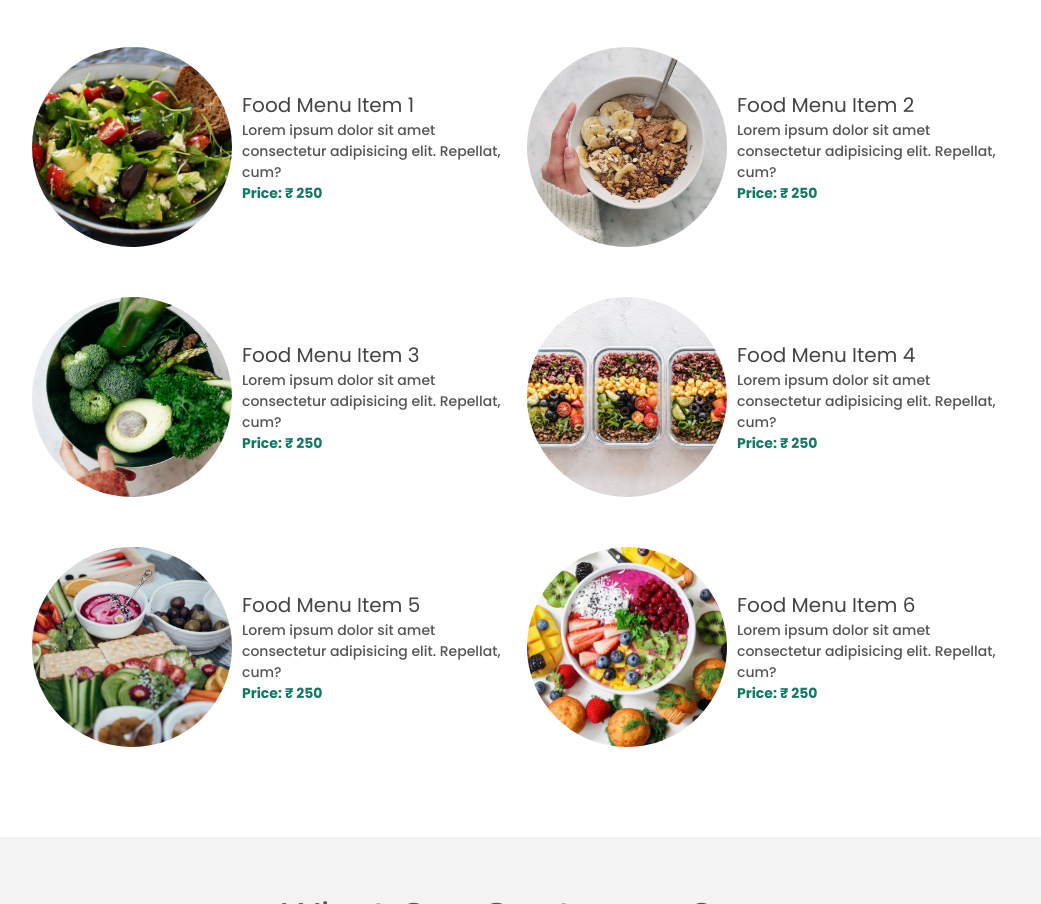
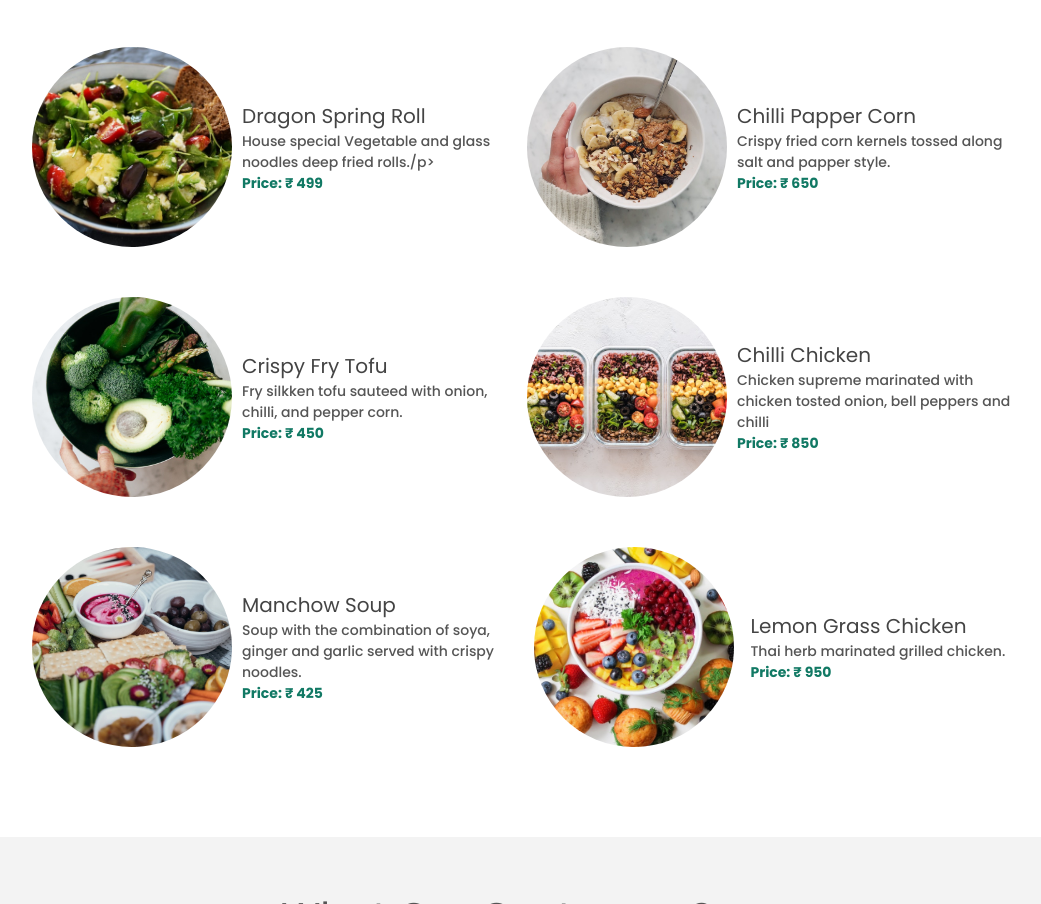
Before and after one commit to ashrafkhan0786/Food-Factory, a plain HTML site: page index.html in a window 1280 px wide. Shown: the part 1633-2537 px from the top of the page, without its empty margins (118-1159 px from the left). Drawn offline with nearby package versions, Linux system fonts and the light colour scheme.

Commit message:
Update index.html

```diff
--- a/index.html
+++ b/index.html
@@ -86,49 +86,49 @@
             <div class="food-menu-item">
                 <div class="food-menu-img"><img src="./img/food-menu1.jpg" alt=""></div>
                 <div class="food-menu-text">
-                    <h2 class="food-tittle">Food Menu Item 1</h2>
-                    <p>Lorem ipsum dolor sit amet consectetur adipisicing elit. Repellat, cum?</p>
-                    <p class="food-price">Price: &#8377; 250</p>
+                    <h2 class="food-tittle">Dragon Spring Roll</h2>
+                    <p>House special Vegetable and glass noodles deep fried rolls./p>
+                    <p class="food-price">Price: &#8377; 499</p>
                 </div>
             </div>
             <div class="food-menu-item">
                 <div class="food-menu-img"><img src="./img/food-menu2.jpg" alt=""></div>
                 <div class="food-menu-text">
-                    <h2 class="food-tittle">Food Menu Item 2</h2>
-                    <p>Lorem ipsum dolor sit amet consectetur adipisicing elit. Repellat, cum?</p>
-                    <p class="food-price">Price: &#8377; 250</p>
+                    <h2 class="food-tittle">Chilli Papper Corn</h2>
+                    <p>Crispy fried corn kernels tossed along salt and papper style.</p>
+                    <p class="food-price">Price: &#8377; 650</p>
                 </div>
             </div>
             <div class="food-menu-item">
                 <div class="food-menu-img"><img src="./img/food-menu3.jpg" alt=""></div>
                 <div class="food-menu-text">
-                    <h2 class="food-tittle">Food Menu Item 3</h2>
-                    <p>Lorem ipsum dolor sit amet consectetur adipisicing elit. Repellat, cum?</p>
-                    <p class="food-price">Price: &#8377; 250</p>
+                    <h2 class="food-tittle">Crispy Fry Tofu</h2>
+                    <p>Fry silkken tofu sauteed with onion, chilli, and pepper corn.</p>
+                    <p class="food-price">Price: &#8377; 450</p>
                 </div>
             </div>
             <div class="food-menu-item">
                 <div class="food-menu-img"><img src="./img/food-menu4.jpg" alt=""></div>
                 <div class="food-menu-text">
-                    <h2 class="food-tittle">Food Menu Item 4</h2>
-                    <p>Lorem ipsum dolor sit amet consectetur adipisicing elit. Repellat, cum?</p>
-                    <p class="food-price">Price: &#8377; 250</p>
+                    <h2 class="food-tittle">Chilli Chicken</h2>
+                    <p>Chicken supreme marinated with chicken tosted onion, bell peppers and chilli</p>
+                    <p class="food-price">Price: &#8377; 850</p>
                 </div>
             </div>
             <div class="food-menu-item">
                 <div class="food-menu-img"><img src="./img/food-menu5.jpg" alt=""></div>
                 <div class="food-menu-text">
-                    <h2 class="food-tittle">Food Menu Item 5</h2>
-                    <p>Lorem ipsum dolor sit amet consectetur adipisicing elit. Repellat, cum?</p>
-                    <p class="food-price">Price: &#8377; 250</p>
+                    <h2 class="food-tittle">Manchow Soup</h2>
+                    <p>Soup with the combination of soya, ginger and garlic served with crispy noodles.</p>
+                    <p class="food-price">Price: &#8377; 425</p>
                 </div>
             </div>
             <div class="food-menu-item">
                 <div class="food-menu-img"><img src="./img/food-menu6.jpg" alt=""></div>
                 <div class="food-menu-text">
-                    <h2 class="food-tittle">Food Menu Item 6</h2>
-                    <p>Lorem ipsum dolor sit amet consectetur adipisicing elit. Repellat, cum?</p>
-                    <p class="food-price">Price: &#8377; 250</p>
+                    <h2 class="food-tittle">Lemon Grass Chicken</h2>
+                    <p>Thai herb marinated grilled chicken.</p>
+                    <p class="food-price">Price: &#8377; 950</p>
                 </div>
             </div>
         </div>
```
